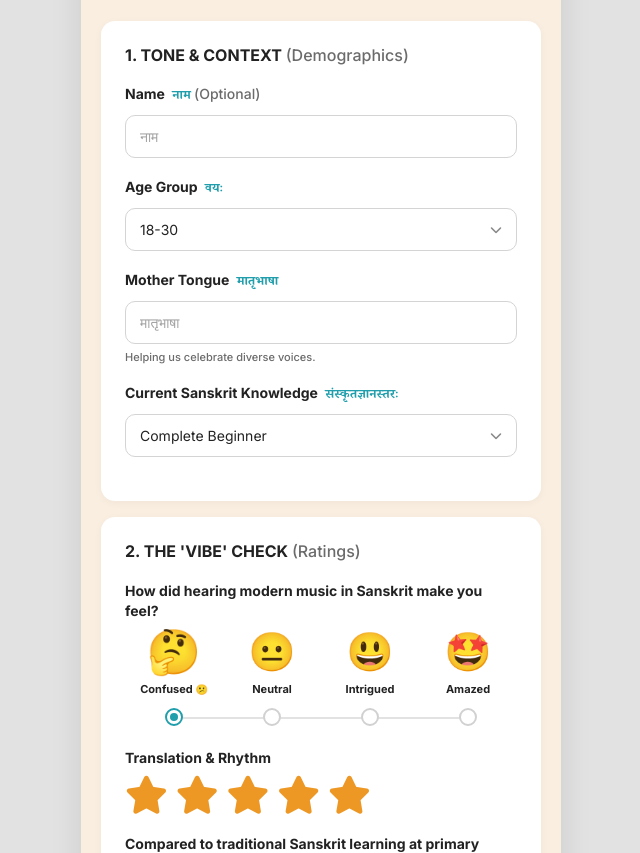
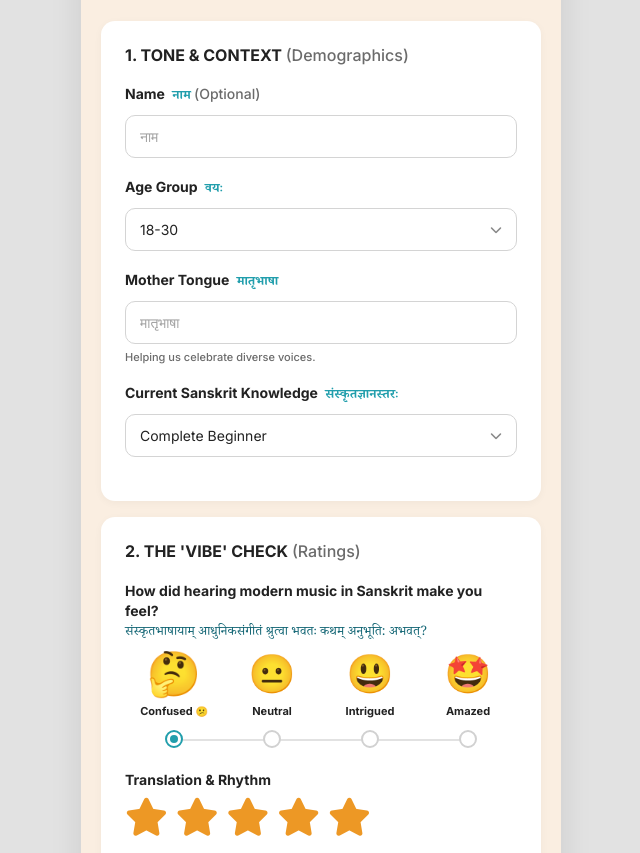
Before and after one commit to ankushsutar/ritam-feedbacks, a website built with Vite: page index.html in a window 1280 px wide. Shown: the part 182-1035 px from the top of the page, without its empty margins (319-959 px from the left). Built offline with nearby package versions, Linux system fonts and the light colour scheme; no server answers.

Commit message:
feat: Add Sanskrit translation to the music feeling survey question label.

```diff
--- a/index.html
+++ b/index.html
@@ -148,7 +148,10 @@
                     <h3 class="card-title">2. THE 'VIBE' CHECK <span class="subtitle-light">(Ratings)</span></h3>
 
                     <div class="form-group">
-                        <label class="mb-label">How did hearing modern music in Sanskrit make you feel?</label>
+                        <label class="mb-label">How did hearing modern music in Sanskrit make you feel?<br>
+                            <span class="sanskrit-label">संस्कृतभाषायाम् आधुनिकसंगीतं श्रुत्वा भवतः कथम् अनुभूति:
+                                अभवत्?</span>
+                        </label>
                         <div class="emoji-rating-group">
                             <div class="rating-track"></div>
                             <label class="emoji-option">
```
